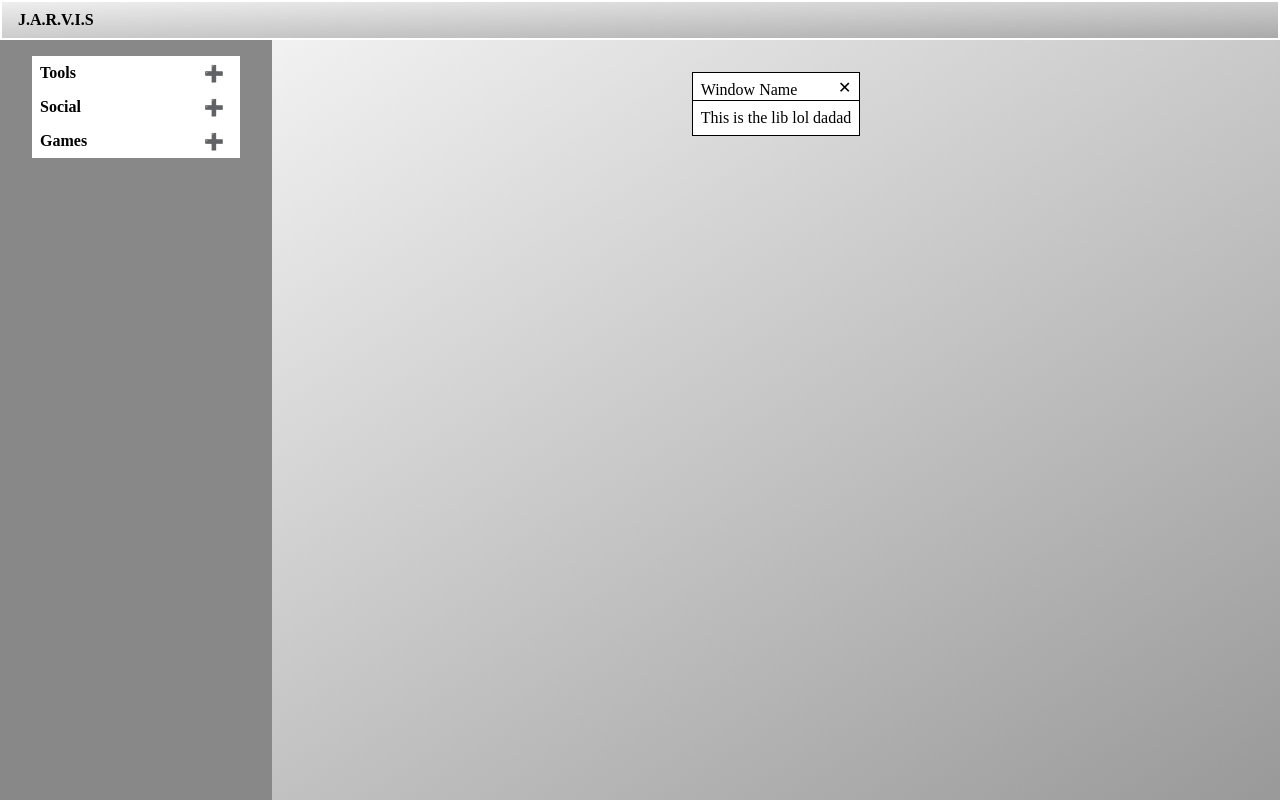
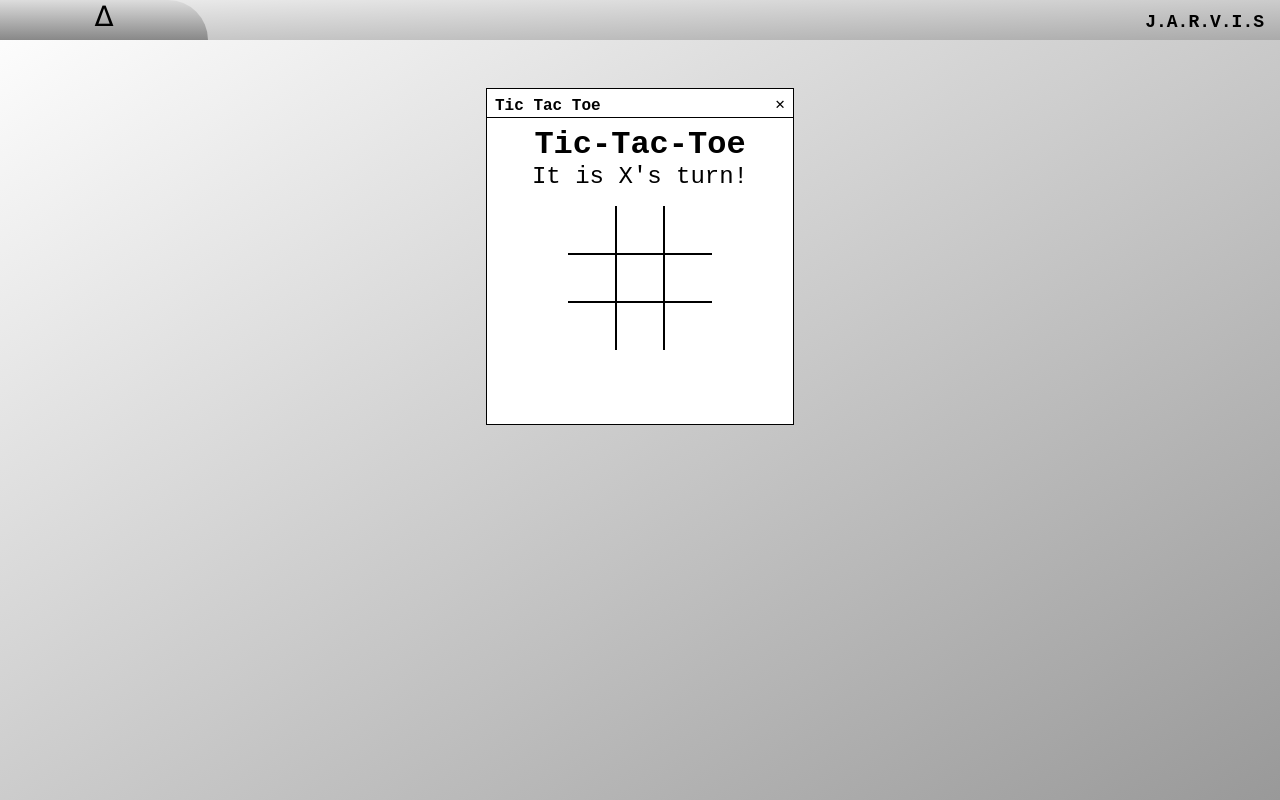
Before and after one commit to jrremlinger/Jarvis, a Flask app: page / in a window 1280 px wide. Run offline with Flask 2, Linux system fonts and the light colour scheme; some libraries are stand-ins or nearby versions.

Commit message:
Possibly finalized style!

```diff
--- a/static/script.js
+++ b/static/script.js
@@ -1,5 +1,77 @@
-// List deco
-// let coll = document.getElementsByClassName("collapsible");
+let navhide = true;
+let togglenav = function () {
+	navhide = !navhide;
+	$('#navpanel').css('display', navhide ? 'none' : 'block');
+	$('#navvis p').html(navhide ? '&#5123;' : '&#5121;')
+}
+
+let windows = [
+	{
+	title : 'Checkers',
+	link : '../static/windows/checkers.html',
+	category : 'Games',
+	hidden : true
+	},
+	{
+		title : 'Tic Tac Toe',
+		link : '../static/windows/tictactoe.html',
+		category : 'Games',
+		hidden : false
+	},
+	{
+		title : 'J-Chat',
+		link : '../static/windows/j-chat.html',
+		category : 'Social',
+		hidden : true
+	},
+	{
+		title : 'Amnesia',
+		link : '../static/windows/amnesia.html',
+		category : 'Tools',
+		hidden : true
+	}
+];
+
+// Hide/Show windows and update the nav-bar. Eventually this should somehow reset the programs probably.
+let toggleWindow = function(windowID) {
+	$(`#navID${windowID}`).css('color', (windows[windowID].hidden == false) ? '#F44' : '#4F4');
+	windows[windowID].hidden = (windows[windowID].hidden == false) ? true : false;
+	buildUI(true);
+}
+
+// Builds the windows and nav-bar
+let buildUI = async function(skipNav = false) {
+	let toolsnav = [];
+	let socialnav = [];
+	let gamesnav = [];
+
+	// Add the windows into their categories (This can probably be done more efficiently)
+	for (let i in windows) {
+		switch (windows[i].category) {
+			case 'Games':
+				gamesnav.push(windows[i]);
+				break;
+			case 'Social':
+				socialnav.push(windows[i]);
+				break;
+			case 'Tools':
+				toolsnav.push(windows[i]);
+				break;
+		}
+	}
+
+	if (!skipNav) {
+		// Build the nav-bar
+		let navcontent = `<div class="collapsible">Games</div><div class="collapselist">`;
+		for (let i in gamesnav) { navcontent += `<p onclick="toggleWindow(${windows.indexOf(gamesnav[i])})" id="navID${windows.indexOf(gamesnav[i])}">${gamesnav[i].title}</p>` }
+		navcontent += '</div><div class="collapsible">Social</div><div class="collapselist">'
+		for (let i in socialnav) { navcontent += `<p onclick="toggleWindow(${windows.indexOf(socialnav[i])})" id="navID${windows.indexOf(socialnav[i])}">${socialnav[i].title}</p>` }
+		navcontent += '</div><div class="collapsible">Tools</div><div class="collapselist">'
+		for (let i in toolsnav) { navcontent += `<p onclick="toggleWindow(${windows.indexOf(toolsnav[i])})" id="navID${windows.indexOf(toolsnav[i])}">${toolsnav[i].title}</p>` }
+		navcontent += '</div>'
+		$('#navpanel').html(navcontent);
+
+		// Make the nav-bar categories collapsible
 		let coll = $('.collapsible');
 		for (let i = 0; i < coll.length; i++) {
 			$(coll[i]).click(function() {
@@ -8,21 +80,26 @@ for (let i = 0; i < coll.length; i++) {
 				content.style.display = (content.style.display === 'block') ? 'none' : 'block';
 			})
 		}
+	}
 
-let buildWindows = async function() {
-	let response = await fetch('../static/windows/amnesia/amnesia.html');
+	// Build the windows
+	let content = '';
+	for (let i in windows) {
+		if (windows[i].hidden) continue;
+		let response = await fetch(windows[i].link);
 		let data = await response.text();
-	$('#displayzone').html(`\
-		<div class="window">\
-			<div class="windowtitlebar">\
-				<p>Window Name</p>\
-				<div class="windowclosebtn">&#10005</div>\
-			</div>\
-			<div class="windowcontent">\
+		content += `
+			<div class="window" id="winID${i}">
+				<div class="windowtitlebar">
+					<p>${windows[i].title}</p>
+					<div class="windowclosebtn" onclick="toggleWindow(${i})">&#10005</div>
+				</div>
+				<div class="windowcontent">
 					${data}
-			</div>\
-		</div>\
-	`);
+				</div>
+			</div>`
+	}
+	$('#displayzone').html(content);
 }
 
 // Socket stuff
@@ -43,4 +120,17 @@ socket.on('from-server', function(str) {
 	console.log(str);
 })
 
-buildWindows();
+// Let there be light!
+buildUI();
+
+fakewin = function() {
+	$('#displayzone').html(`
+		<div class="window" id="winID9" style="display: block;">
+			<div class="windowtitlebar">
+				<p>Test Window</p>
+				<div class="windowclosebtn" onclick="toggleWindow(9)">&#10005</div>
+			</div>
+			<div class="windowcontent"></div>
+		</div>`
+	);
+}
--- a/static/style.css
+++ b/static/style.css
@@ -1,10 +1,11 @@
 *,
 *::before,
 *::after {
+	-webkit-text-size-adjust: 100%;
 	box-sizing: border-box;
 	margin: 0;
 	padding: 0;
-	user-select: none;
+	font-family: 'Courier New', Courier, monospace;
 }
 
 html {
@@ -15,52 +16,74 @@ html {
 
 #titlebar {
 	display: flex;
-	align-items: center;
-	justify-content: baseline;
-	text-align: center;
+	justify-content: space-between;
 	height: 5vh;
 	margin: 0 auto;
-	padding: 0 1em;
 	background: linear-gradient(to bottom right, #EEE, #AAA);
-	border: 0.15em #FFF solid;
 	font-weight: bolder;
+	font-size: large;
+	user-select: none;
+}
+
+#titlebar p {
+	float: right;
+	padding: 1.5vh 1rem;
+}
+
+#navvis {
+	min-width: 13rem;
+	cursor: pointer;
+	background: linear-gradient(to bottom, #EEE, #888);
+	font-size: 3.5vh;
+	font-weight: 100;
+	border-radius: 0 50px 0 0;
+}
+
+#navvis:hover {
+	background: linear-gradient(to bottom, #DDD, #888);
+}
+
+#navvis p {
+	text-align: center;
+	margin: 0 auto;
+	width: 100%;
+	padding: 0;
 }
 
 #main {
 	display: flex;
- }
+}
 
 #navpanel {
-	background-color: #888;
-	padding: 1em 2em;
+	background: linear-gradient(to bottom, #888, #555);
+	padding: 1rem;
 	height: 95vh;
-	width: 17em;
-	overflow-y: scroll;
+	min-width: 13rem;
+	overflow-y: auto;
+	user-select: none;
+	display: none;
 }
 
 .collapsible {
 	background-color: #FFF;
 	cursor: pointer;
-	padding: 0.5em;
+	padding: 0.5rem;
 	width: 100%;
 	border: none;
 	font-weight: bolder;
 }
 
-.collactive, .collapsible:hover {
-	background-color: #666;
-	color: white
+.collapsible:hover {
+	background-color: #BBB;
 }
 
-.collapsible:after {
-	content: '\02795';
-	color: white;
-	float: right;
-	margin-right: 0.5em;
+.collactive {
+	background-color: #666;
+	color: #FFF;
 }
 
-.collactive::after {
-	content: '\2796';
+.collactive:hover {
+	background-color: #454545;
 }
 
 .collapselist {
@@ -75,47 +98,65 @@ html {
 	align-items: center;
 	justify-content: center;
 	text-align: center;
-	padding: 0.5em;
-	border: 0.115em dashed #AAA;
-	color: #FFF;
+	padding: 0.5rem;
+	border: 0.115rem dashed #AAA;
+	color: #F44;
 	border-top: none;
 	background-color: #333;
+	cursor: pointer;
+}
+
+.collapselist p:hover {
+	background-color: #151515;
 }
 
 #displayzone {
-	padding: 2em;
+	padding: 2rem;
 	display: flex;
 	flex-wrap: wrap;
 	justify-content: space-around;
 	margin: 0 auto;
+	height: 95vh;
+	overflow-y: auto;
+	width: 100%;
 }
 
 .window {
-	/* display: none; */
 	background-color: #FFF;
-	margin: 0;
+	margin: 1rem;
 	height: fit-content;
-	border: 0.1em solid black;
+	border: 0.1rem solid black;
+	min-width: 10rem;
+	max-width: 25rem;
+	width: fit-content;
+	max-height: 25rem;
+	height: fit-content;
 }
 
 .windowtitlebar {
+	font-weight: bolder;
 	display: flex;
 	justify-content: space-between;
 	background-color: #FFF;
-	padding: 0.5em;
+	padding: 0.5rem;
 	padding-bottom: 0;
-	border-bottom: 0.1em solid black;
+	border-bottom: 0.1rem solid black;
+	user-select: none;
 }
 
 .windowclosebtn {
+	cursor: pointer;
 	position: relative;;
-	bottom: 0.2em;
+	bottom: 0.2rem;
 }
 
-.windowclosebtn:hover ~ .windowtitlebar {
-	background-color: #E55;
+.windowclosebtn:hover {
+	color: #E55;
 }
 
 .windowcontent {
-	padding: 0.5em;
+	padding: 0.5rem;
+	user-select: auto;
+	overflow: auto;
+	max-height: 22.5rem;
 }
--- a/static/windows/amnesia/amnesia.html
+++ /dev/null
@@ -1 +0,0 @@
-<p>This is the lib lol dadad</p>
--- /dev/null
+++ b/static/windows/tictactoe.html
@@ -0,0 +1,153 @@
+<style>
+	#ttt_container {
+		width: 290px;
+		height: 290px;
+		box-sizing: border-box;
+		/* font-family: 'Gill Sans', 'Gill Sans MT', Calibri, 'Trebuchet MS', sans-serif; */
+	}
+
+	#ttt_gameArea {
+		display: flex;
+		justify-content: center;
+		width: 90%;
+		margin: 0 auto;
+		padding: 1rem;
+		user-select: none;
+	}
+
+	.ttt_box {
+		display: flex;
+		align-items: center;
+		justify-content: center;
+	}
+
+	.ttt_title {
+		font-size: 2rem;
+		text-align: center;
+	}
+
+	#ttt_reset {
+		text-align: center;
+		font-size: 26px;
+		border: 2px solid black;
+		display: inline;
+		cursor: pointer;
+		padding: 3px 9px;
+	}
+
+	#ttt_textArea {
+		text-align: center;
+		font-size: 1.5rem;
+	}
+
+	.ttt_tile {
+		width: 48px;
+		height: 48px;
+		border: 1px solid black;
+		text-align: center;
+		font-size: 35px;
+		cursor: pointer;
+	}
+
+	#ttt_t0, #ttt_t1, #ttt_t2 {
+		border-left: none;
+	}
+	#ttt_t0, #ttt_t3, #ttt_t6 {
+		border-top: none;
+	}
+	#ttt_t6, #ttt_t7, #ttt_t8 {
+		border-right: none;
+	}
+	#ttt_t2, #ttt_t5, #ttt_t8 {
+		border-bottom: none;
+	}
+</style>
+<div id="ttt_container">
+	<h1 class="ttt_title">Tic-Tac-Toe</h1>
+	<div id="ttt_textArea"></div>
+	<div id="ttt_gameArea">
+		<div class="ttt_col" id="ttt_c1">
+			<div class="ttt_tile" id="ttt_t0"></div>
+			<div class="ttt_tile" id="ttt_t1"></div>
+			<div class="ttt_tile" id="ttt_t2"></div>
+		</div>
+		<div class="ttt_col" id="ttt_c2">
+			<div class="ttt_tile" id="ttt_t3"></div>
+			<div class="ttt_tile" id="ttt_t4"></div>
+			<div class="ttt_tile" id="ttt_t5"></div>
+		</div>
+		<div class="ttt_col" id="ttt_c3">
+			<div class="ttt_tile" id="ttt_t6"></div>
+			<div class="ttt_tile" id="ttt_t7"></div>
+			<div class="ttt_tile" id="ttt_t8"></div>
+		</div>
+	</div>
+	<div class="ttt_box">
+		<div id="ttt_reset" onclick="ttt_init()">Restart?</div>
+	</div>
+</div>
+<script>
+	ttt_tiles = [];
+	ttt_text = document.querySelector("#ttt_textArea");
+	ttt_turn = undefined;
+	ttt_reset = document.querySelector("#ttt_reset");
+	ttt_gameOver = undefined;
+
+	ttt_clickTile = function(x) {
+		if (!ttt_gameOver) {
+			let tID = x.id.substring(5);
+			if (ttt_tiles[tID].textContent == "") {
+				ttt_tiles[tID].textContent = ttt_turn ? "X" : "O";
+				ttt_text.textContent = `It is ${(ttt_turn = !ttt_turn) ? "X" : "O"}'s turn!`;
+			}
+			ttt_check();
+		}
+	}
+
+	ttt_check = function() {
+		let flag1 = false;
+		let flag2 = undefined;
+		let flag3 = undefined;
+		let cTile = "O";
+
+		for (let i = 0; i < 2; i++) {
+			if (ttt_tiles[0].textContent == cTile && ttt_tiles[1].textContent == cTile && ttt_tiles[2].textContent == cTile) { flag1 = true; flag2 = cTile; }
+			else if (ttt_tiles[3].textContent == cTile && ttt_tiles[4].textContent == cTile && ttt_tiles[5].textContent == cTile) { flag1 = true; flag2 = cTile; }
+			else if (ttt_tiles[6].textContent == cTile && ttt_tiles[7].textContent == cTile && ttt_tiles[8].textContent == cTile) { flag1 = true; flag2 = cTile; }
+			else if (ttt_tiles[0].textContent == cTile && ttt_tiles[3].textContent == cTile && ttt_tiles[6].textContent == cTile) { flag1 = true; flag2 = cTile; }
+			else if (ttt_tiles[1].textContent == cTile && ttt_tiles[4].textContent == cTile && ttt_tiles[7].textContent == cTile) { flag1 = true; flag2 = cTile; }
+			else if (ttt_tiles[2].textContent == cTile && ttt_tiles[5].textContent == cTile && ttt_tiles[8].textContent == cTile) { flag1 = true; flag2 = cTile; }
+			else if (ttt_tiles[0].textContent == cTile && ttt_tiles[4].textContent == cTile && ttt_tiles[8].textContent == cTile) { flag1 = true; flag2 = cTile; }
+			else if (ttt_tiles[2].textContent == cTile && ttt_tiles[4].textContent == cTile && ttt_tiles[6].textContent == cTile) { flag1 = true; flag2 = cTile; }
+			cTile = "X";
+		}
+
+		if (!flag1) {
+			flag3 = true;
+			for (tile of ttt_tiles) { if (tile.textContent == "") { flag3 = false; } }
+		}
+
+		if (flag1 || flag3) {
+			ttt_gameOver = true;
+			ttt_reset.style.display = "inline";
+
+			if (flag1) { ttt_text.textContent = `${flag2}'s won the game!`; }
+			else if (flag3) { ttt_text.textContent = `Stalemate!`; }
+		}
+	}
+
+	ttt_init = function() {
+		ttt_gameOver = false;
+		ttt_reset.style.display = "none";
+		ttt_tiles = [];
+		for (tile of document.querySelectorAll(".ttt_tile")) {
+			tile.textContent = "";
+			tile.setAttribute("onclick", `ttt_clickTile(${tile.id})`);
+			ttt_tiles.push(tile);
+		}
+		ttt_turn = Math.floor(Math.random() * 2)
+		ttt_text.textContent = `It is ${ttt_turn ? "X" : "O"}'s turn!`;
+	}
+
+	ttt_init();
+</script>
--- a/templates/index.html
+++ b/templates/index.html
@@ -5,33 +5,23 @@
 	<meta http-equiv="X-UA-Compatible" content="IE=edge">
 	<meta name="viewport" content="width=device-width, initial-scale=1.0">
 	<title>J.A.R.V.I.S</title>
-	<link rel="stylesheet" href="{{ url_for('static', filename='style.css') }}">
+	<!-- <link rel="stylesheet" href="{{ url_for('static', filename='style.css') }}"> -->
 	<link rel="stylesheet" href="../static/style.css">
-	<link rel="shortcut icon" href="{{ url_for('static', filename='favicon.ico') }}">
+	<!-- <link rel="shortcut icon" href="{{ url_for('static', filename='favicon.ico') }}"> -->
+	<link rel="shortcut icon" href="../static/favicon.ico">
 </head>
 <body>
-	<div id="titlebar">J.A.R.V.I.S</div>
+	<div id="titlebar">
+		<!-- &#11163; -->
+		<div id="navvis" onclick="togglenav()"><p>&#5123;</p></div>
+		<p>J.A.R.V.I.S</p></div>
 	<div id="main">
-		<div id="navpanel">
-			<div class="collapsible">Tools</div>
-			<div class="collapselist">
-				<p>Amnesia (Library)</p>
-			</div>
-			<div type="button" class="collapsible">Social</div>
-			<div class="collapselist">
-				<p>Chatterbox</p>
-			</div>
-			<div type="button" class="collapsible">Games</div>
-			<div class="collapselist">
-				<p>Checkers</p>
-				<p>Tic Tac Toe</p>
-			</div>
-		</div>
+		<div id="navpanel"></div>
 		<div id="displayzone"></div>
 	</div>
 	<script src="https://code.jquery.com/jquery-3.6.0.min.js"></script>
 	<script src="https://cdnjs.cloudflare.com/ajax/libs/socket.io/4.1.2/socket.io.js" integrity="sha512-iZIBSs+gDyTH0ZhUem9eQ1t4DcEn2B9lHxfRMeGQhyNdSUz+rb+5A3ummX6DQTOIs1XK0gOteOg/LPtSo9VJ+w==" crossorigin="anonymous" referrerpolicy="no-referrer"></script>
-	<script type="text/javascript" src="{{ url_for('static', filename='script.js') }}"></script>
+	<!-- <script type="text/javascript" src="{{ url_for('static', filename='script.js') }}"></script> -->
 	<script type="text/javascript" src="../static/script.js"></script>
 </body>
 </html>
```
Also changed, not shown: static/windows/amnesia.html (added, +11 -0 lines), 2 other files. Lines whose indentation alone changed are shown as unchanged.
